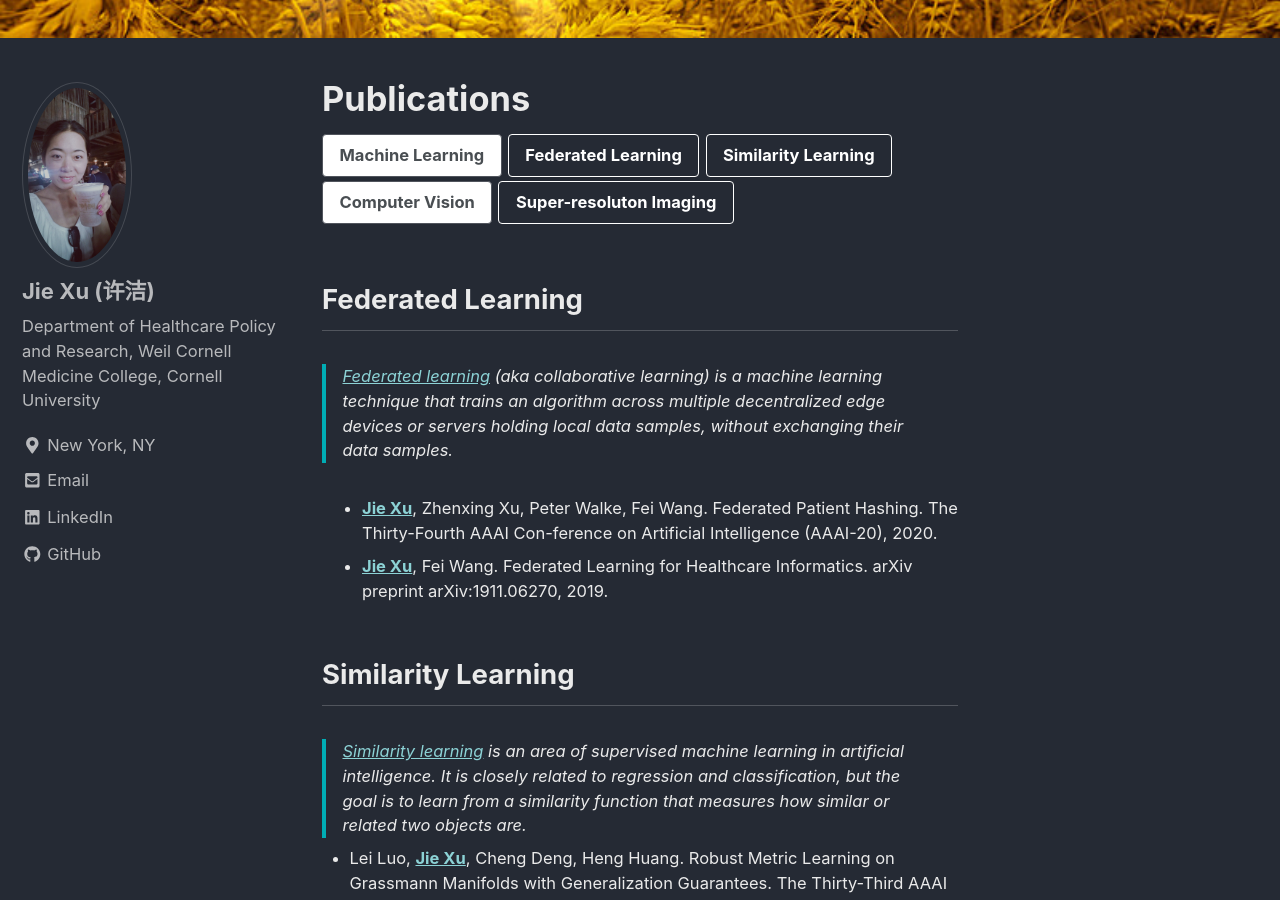
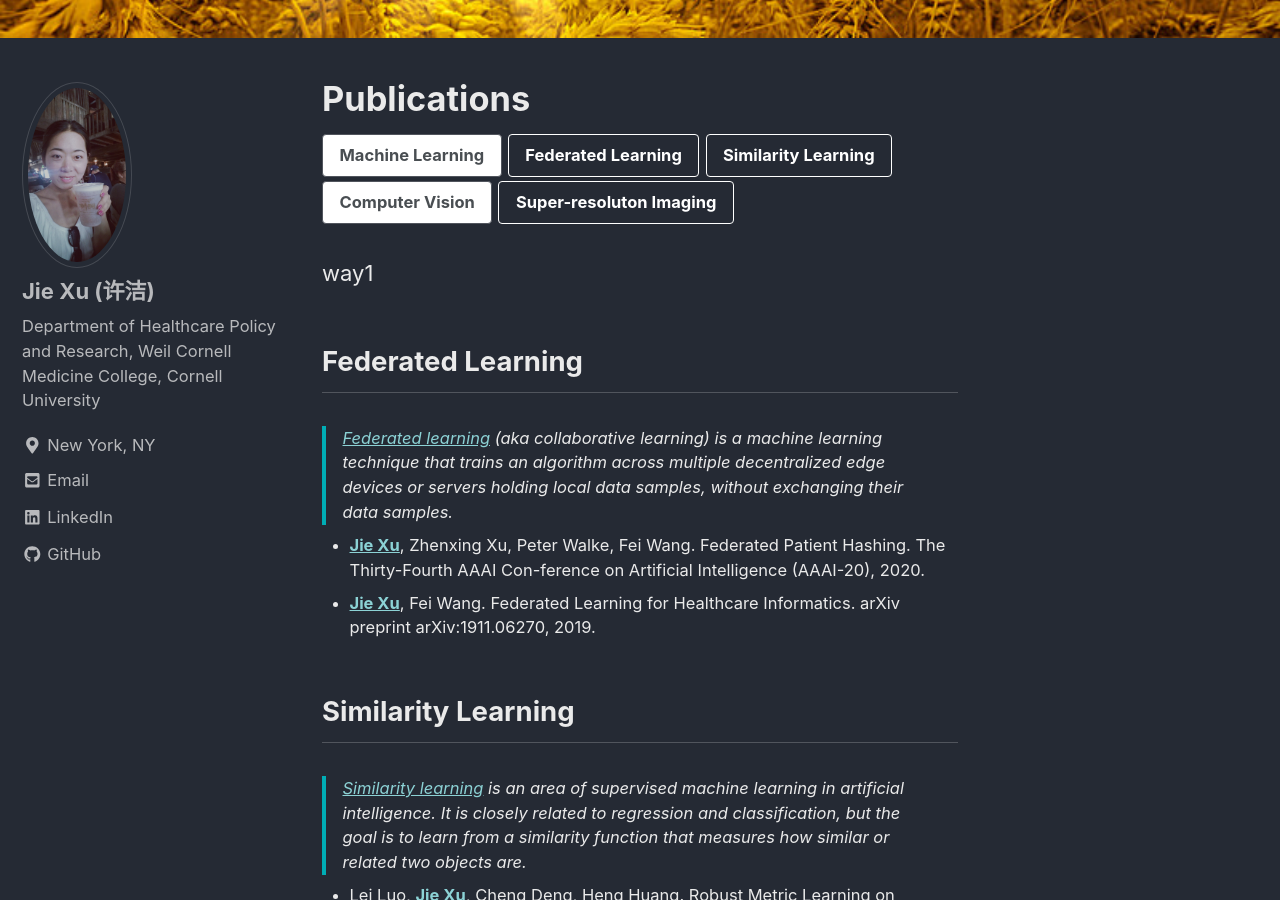
Before and after one commit to jxu1015/jxu1015.github.io, a Jekyll site: the page built from _pages/publications.md, in a window 1280 px wide and 900 px high, scrolled down 462 px. Built offline with Jekyll 4.4.1, drawn with Linux system fonts in a browser that asks for light colours; nearby versions of some CDN libraries.

Commit message:
Update publications.md

```diff
--- a/_pages/publications.md
+++ b/_pages/publications.md
@@ -11,12 +11,14 @@ header:
 [Computer Vision](#link){: .btn .btn--inverse}
 [Super-resoluton Imaging](#link){: .btn .btn--light-outline}
 
+<div id="way1"></div>
+
+way1
+
 ## Federated Learning
 
 > [Federated learning](https://en.wikipedia.org/wiki/Federated_learning) (aka collaborative learning) is a machine learning technique that trains an algorithm across multiple decentralized edge devices or servers holding local data samples, without exchanging their data samples.
 {: .small}
-
-<div id="way1"></div>
 
 * [**Jie Xu**](https://scholar.google.com/citations?user=kFSu-dgAAAAJ&hl=en), Zhenxing Xu, Peter Walke, Fei Wang. Federated Patient Hashing. The Thirty-Fourth AAAI Con-ference on Artificial Intelligence (AAAI-20), 2020.
 * [**Jie Xu**](https://scholar.google.com/citations?user=kFSu-dgAAAAJ&hl=en), Fei Wang. Federated Learning for Healthcare Informatics. arXiv preprint arXiv:1911.06270, 2019.
```
